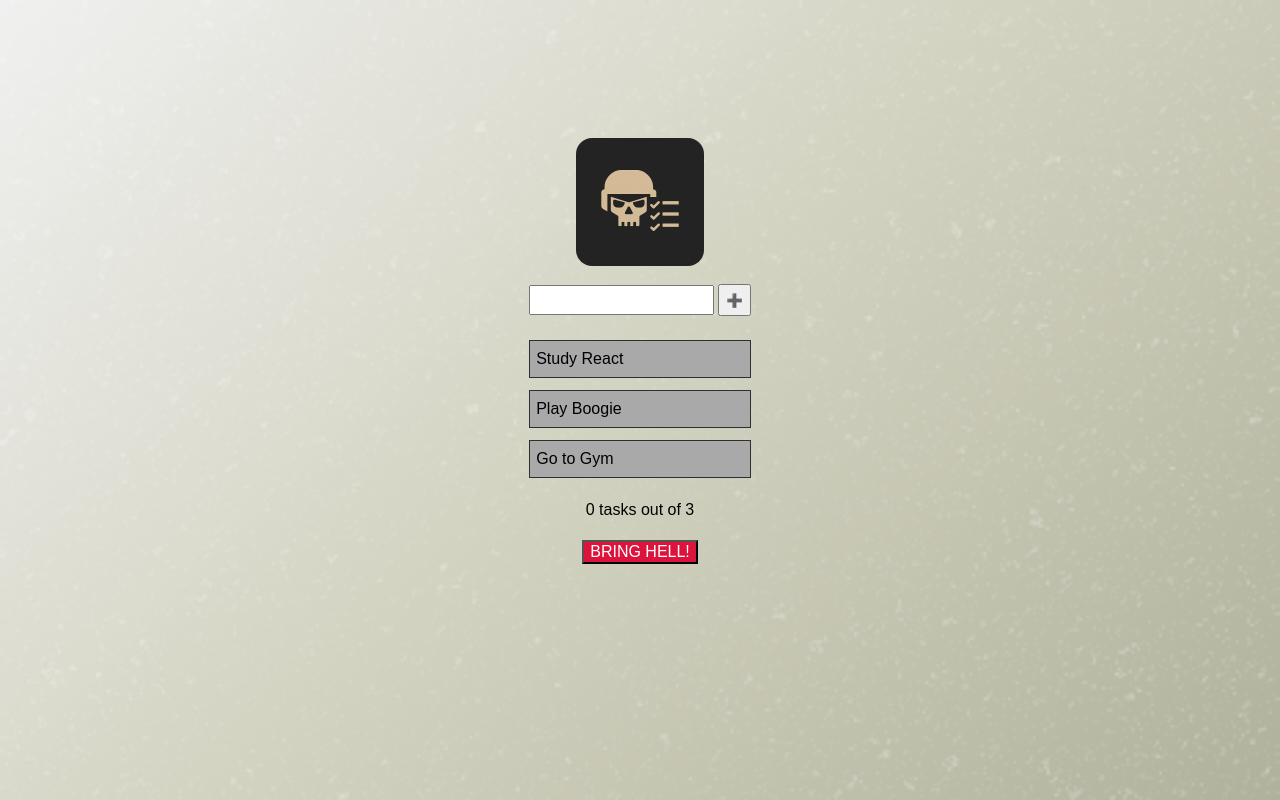
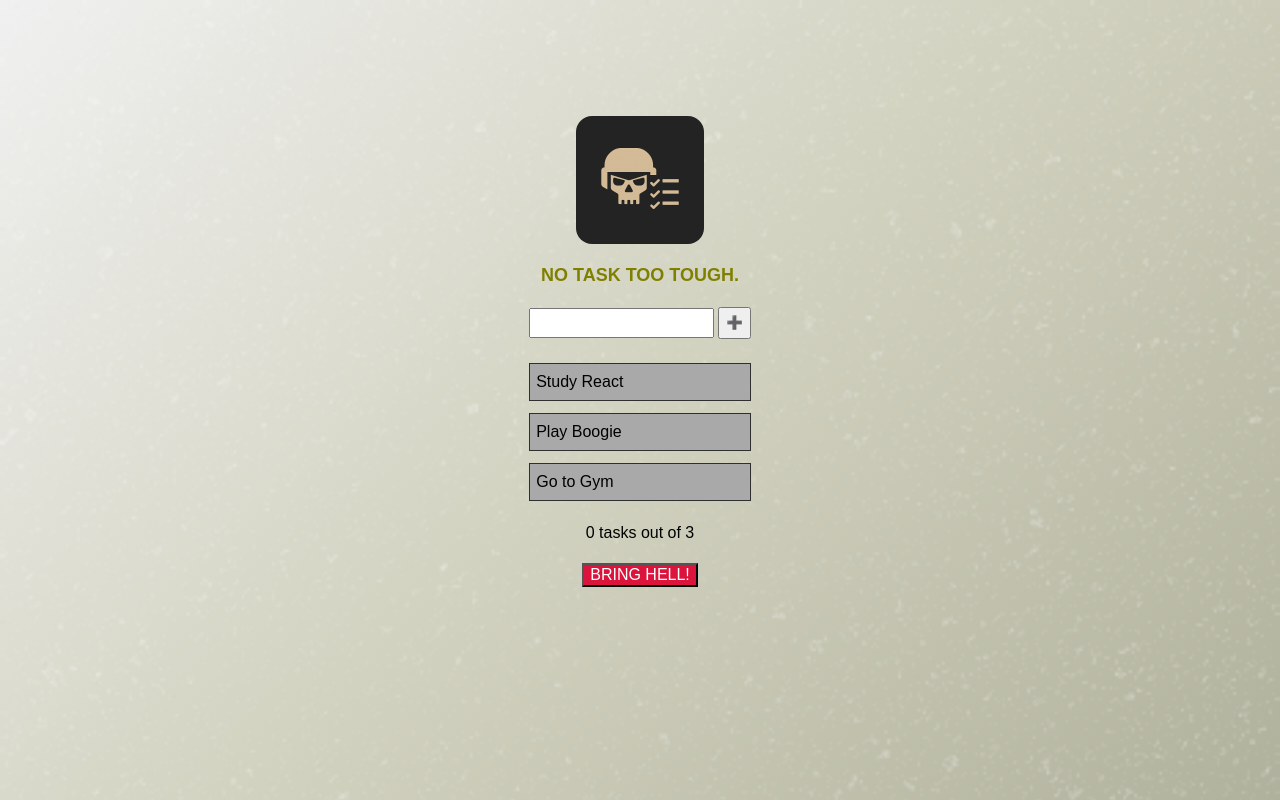
Before and after one commit to fdevinar/tudoom, a React (Vite) app: page / in a window 1280 px wide. Built offline with nearby package versions, Linux system fonts and the light colour scheme; no server answers.

Commit message:
random tagline added

```diff
--- a/src/App.css
+++ b/src/App.css
@@ -13,6 +13,17 @@ body {
     background-size: cover;
     color: #000;
 }
+
+main {
+  display: flex;
+  flex-direction: column;
+  justify-content: center;
+  align-items: center;
+  gap: 18px;
+  padding: 16px;
+  position: relative;
+}
+
 .logo {
   height: 128px;
   width: 128px;
@@ -22,15 +33,17 @@ body {
 .logo:hover {
   filter: drop-shadow(0 0 3em olive);
 }
-main {
-  display: flex;
-  flex-direction: column;
-  justify-content: center;
-  align-items: center;
-  gap: 18px;
-  padding: 16px;
-  position: relative;
+
+p.tagline {
+  text-transform: uppercase;
+  text-align: center;
+  width: fit-content;
+  margin: 0 auto;
+  font-size: 18px;
+  font-weight: 600;
+  color: olive;
 }
+
 .input-wrapper {
   display: flex;
   flex-direction: column;
--- a/src/App.jsx
+++ b/src/App.jsx
@@ -42,7 +42,21 @@ function App() {
   const countTask = taskList.length;
   const countDone = taskList.filter((task) => task.isDone === true).length;
   const [allDone, setAllDone] = useState(false);
+
+  // MISC
   const [isCalmDown, setIsCalmDown] = useState(false);
+  const taglineList = [
+  'Rip and list it.',
+  'Stay frosty, marine.',
+  'No task too tough.',
+  'One list to slay them all.',
+  'Secure the objective.',
+  'Lock. Load. Complete.',
+  'Your mission starts here.',
+  'All demons cleared… eventually.',
+  'Command & complete.',
+  'The only easy task was yesterday’s.',
+  ]
 
   useEffect(() => {
 
@@ -105,6 +119,9 @@ function App() {
     <main>
 
       <img className='logo' src={logo} alt="logo" />
+
+      <p className="tagline">{taglineList[Math.random() * Math.floor(taglineList.length) | 0]}</p>
+
       <div className='input-wrapper'>
 
         <form onSubmit={newTask} onInvalid={notifyInvalid}>
```
